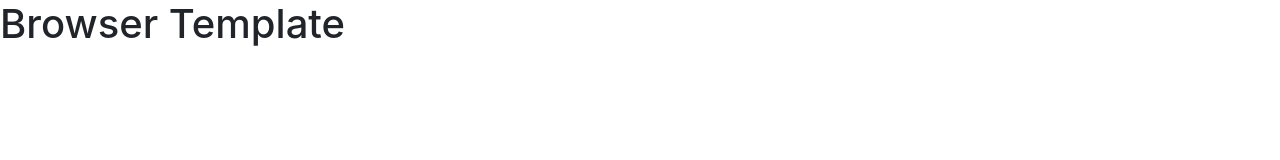
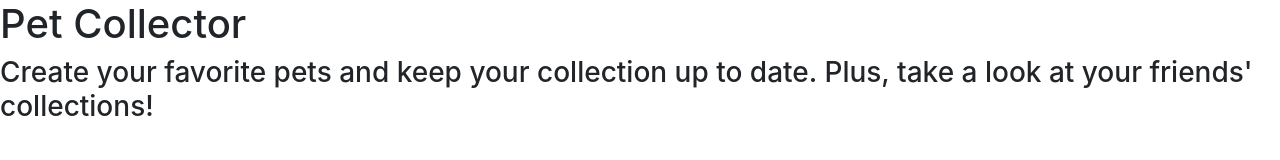
Before and after one commit to laurenmenendez/pet-collector-client, a website built with webpack: page index.html in a window 1280 px wide. Built offline with nearby package versions, Linux system fonts and the light colour scheme.

```diff
--- a/index.html
+++ b/index.html
@@ -12,6 +12,7 @@
       <script src="public/application.js" type="text/javascript" charset="utf-8" defer></script>
     </head>
     <body>
-      <h1>Browser Template</h1>
+        <h1>Pet Collector</h1>
+        <h3>Create your favorite pets and keep your collection up to date. Plus, take a look at your friends' collections!</h3>
     </body>
 </html>
```
Also changed, not shown: assets/scripts/auth/api.js (added), assets/scripts/auth/events.js (added), assets/scripts/auth/ui.js (added), assets/scripts/pets/api.js (added), assets/scripts/pets/events.js (added), assets/scripts/pets/ui.js (added), 1 other file.
